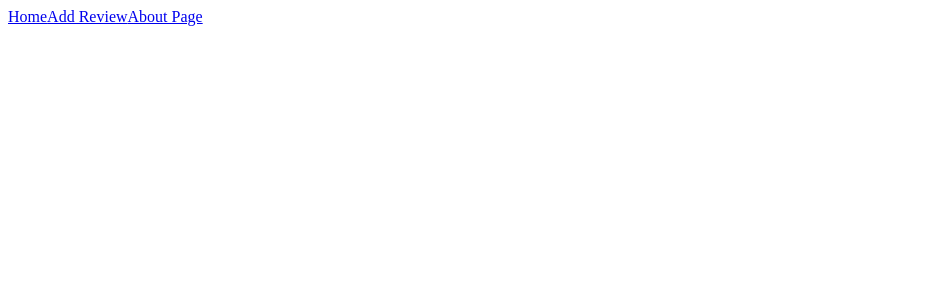
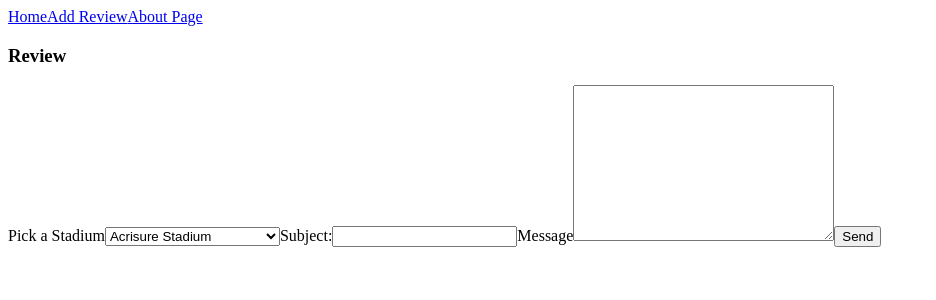
Before and after one commit to mjdurando82/Football-Fan-Experience, a React (Create React App) app in the folder client/: page /add-review in a window 1280 px wide. Shown: the top 300 px of the page, without its empty margins (0-936 px from the left). Built offline with nearby package versions, Linux system fonts and the light colour scheme.

Commit message:
review form started

```diff
--- a/client/src/App.css
+++ b/client/src/App.css
@@ -1,4 +1,4 @@
 img {
-  height: 50vh;
-  width: 75vw;
+  height: 40vh;
+  width: 40vw;
 }
--- a/client/src/components/AddReview.jsx
+++ b/client/src/components/AddReview.jsx
@@ -27,7 +27,57 @@ const AddReview = (props) => {
 
   return(
     <form onSubmit={handleSubmit}>
+      <h3>Review</h3>
+      <label htmlFor="stadiumChoice">Pick a Stadium</label>
+  <select id="issueType" onChange={handleChange} value={formState.issueType}>
+    <option value="steelers">Acrisure Stadium</option>
+    <option value="raiders">Allegiant Stadium</option>
+    <option value="chiefs">Arrowhead Stadium</option>
+    <option value="cowboys">AT&T Stadium</option>
+    <option value="panthers">Bank of America Stadium</option>
+    <option value="saints">Ceasars Superdome</option>
+    <option value="broncos">Empower Field</option>
+    <option value="commanders">FedEx Field</option>
+    <option value="browns">First Energy Stadium</option>
+    <option value="lions">Ford Field</option>
+    <option value="pats">Gillette Stadium</option>
+    <option value="fins">Hard Rock Stadium</option>
+    <option value="bills">Highmark Stadium</option>
+    <option value="packers">Lambeau Field</option>
+    <option value="49ers">Levi Stadium</option>
+    <option value="eagles">Lincoln Financial Field</option>
+    <option value="colts">Lucas Oil Stadium</option>
+    <option value="seahawks">Lumen Field</option>
+    <option value="ravens">M&T Bank Stadium</option>
+    <option value="falcons">Mercedes Benz Stadium</option>
+    <option value="ny">MetLife Stadium</option>
+    <option value="titans">Nissan Stadium</option>
+    <option value="texans">NRG Stadium</option>
+    <option value="bengals">Paycor Stadium</option>
+    <option value="buccanneers">Raymond James Stadium</option>
+    <option value="la">SoFi Stadium</option>
+    <option value="bears">Soldier Field</option>
+    <option value="cardinals">State Farm Stadium</option>
+    <option value="jaguars">TIAA Bank Field</option>
+    <option value="vikings">US Bank Stadium</option>
 
+  </select>
+  <label htmlFor="subject">Subject:</label>
+  <input
+    type="text"
+    id="subject"
+    onChange={handleChange}
+    value={formState.subject}
+  />
+  <label htmlFor="message">Message</label>
+  <textarea
+    id="message"
+    cols="30"
+    rows="10"
+    onChange={handleChange}
+    value={formState.message}
+  ></textarea>
+  <button type="submit">Send</button>
     </form>
   )
 }
--- a/client/src/components/Home.jsx
+++ b/client/src/components/Home.jsx
@@ -10,7 +10,6 @@ const Home = () => {
   useEffect(() => {
     const getStadiums = async () => {
       const response = await axios.get(`${BASE_URL}/stadiums`)
-      console.log(response)
       setStadiums(response.data.stadiums)
     }
     getStadiums()
--- a/client/src/components/StadiumList.jsx
+++ b/client/src/components/StadiumList.jsx
@@ -8,7 +8,7 @@ const StadiumList = (props) => {
       <div className="stadium-info">
         <h3>{props.name}</h3>
         <h5>{props.location}</h5>
-        <h5>{props.homeTeam}</h5>
+        <h5>Home of the {props.homeTeam}</h5>
         <p> capacity: {props.capacity}</p>
         <p>Field Surface: {props.fieldSurface}</p>
       </div>
```
